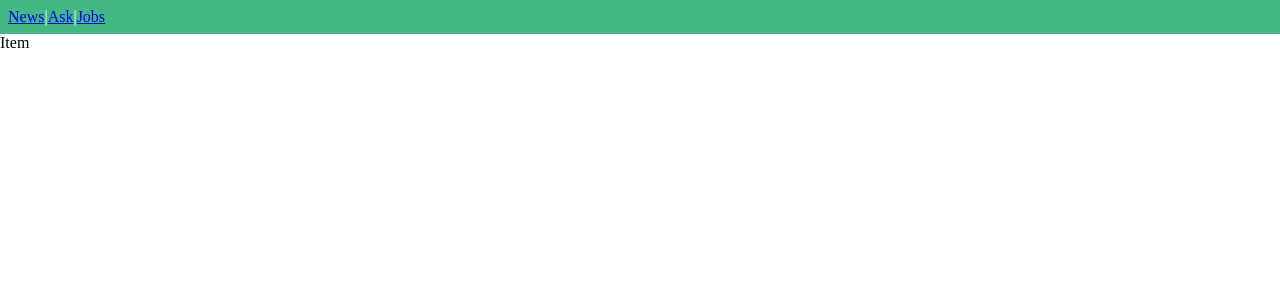
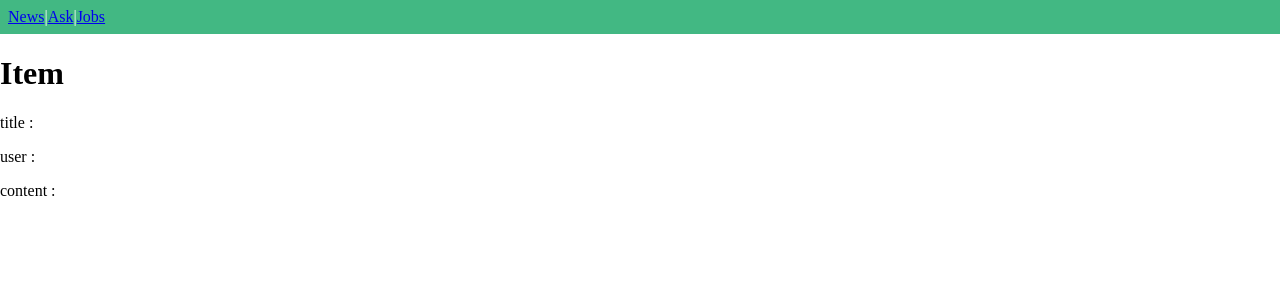
Before and after one commit to jishuya/vue-news, a Vue app: page /item in a window 1280 px wide. Shown: the top 300 px of the page. Built offline with nearby package versions, Linux system fonts and the light colour scheme; no server answers.

Commit message:
itemView added

```diff
--- a/src/api/index.js
+++ b/src/api/index.js
@@ -19,14 +19,17 @@ function fetchAskList() {
 }
 
 function fetchUserInfo(username) {
-    console.log("fetchUserInfo:", username)
-    console.log("fetchUserInfo:", `${config.baseurl}user/${username}.json`)
     return axios.get(`${config.baseurl}user/${username}.json`)
+}
+
+function fetchItemInfo(itemid) {
+    return axios.get(`${config.baseurl}item/${itemid}.json`)
 }
 
 export {
     fetchNewsList,
     fetchJobsList,
     fetchAskList,
-    fetchUserInfo
+    fetchUserInfo,
+    fetchItemInfo
 }
--- a/src/routes/index.js
+++ b/src/routes/index.js
@@ -4,8 +4,8 @@ import VueRouter from 'vue-router';
 import NewsView from '../views/NewsView.vue'
 import AskView from '../views/AskView.vue'
 import JobsView from '../views/JobsView.vue'
+import UserView from '../views/UserView.vue'
 import ItemView from '../views/ItemView.vue'
-import UserView from '../views/UserView.vue'
 
 Vue.use(VueRouter);
 
@@ -36,5 +36,9 @@ export const router = new VueRouter({
             path: '/user/:id',
             component: UserView
         },
+        {
+            path: '/item/:id',
+            component: ItemView
+        },
     ]
 });
--- a/src/store/actions.js
+++ b/src/store/actions.js
@@ -1,5 +1,6 @@
 
-import { fetchNewsList, fetchJobsList, fetchAskList, fetchUserInfo } from '../api/index.js'
+import { fetchNewsList, fetchJobsList, fetchAskList,
+  fetchUserInfo, fetchItemInfo } from '../api/index.js'
 
 export default {
     FETCH_NEWS(context) {
@@ -42,6 +43,15 @@ export default {
       .catch(error => {
         console.log(error)
       })
+  },
+  FETCH_ITEM({ commit }, id){
+    fetchItemInfo(id)
+      .then(({ data })=>{
+        commit('SET_ITEM', data)
+      })
+      .catch(error=>{
+        console.log(error)
+      })
   }
 
 }
--- a/src/store/index.js
+++ b/src/store/index.js
@@ -10,7 +10,8 @@ export const store = new Vuex.Store({
         news: [],
         jobs: [],
         ask: [],
-        user: {}
+        user: {},
+        item : {}
     },
     getters: {
       fetchedAsk(state){
--- a/src/store/mutations.js
+++ b/src/store/mutations.js
@@ -10,6 +10,9 @@ export default {
     },
     SET_USER(state, user){
       state.user = user
+    },
+    SET_ITEM(state, id){
+      state.item = id
     }
 
   }
--- a/src/views/AskView.vue
+++ b/src/views/AskView.vue
@@ -1,7 +1,7 @@
 <template>
     <div>
         <p v-for="(item, index) in fetchedAsk" :key="index">
-            <a :href="item.url">{{ item.title }}</a>
+            <router-link :to="`item/${item.id}`">{{ item.title }}</router-link>
             <small>{{ item.time_ago }} by {{ item.user }}</small>
         </p>
     </div>
--- a/src/views/ItemView.vue
+++ b/src/views/ItemView.vue
@@ -1,12 +1,24 @@
 <template>
     <div>
-        Item
+        <h1>Item</h1>
+        <p>title : {{ itemInfo.title}}</p>
+        <p>user : {{ itemInfo.user}}</p>
+        <p>content : {{ itemInfo.content}}</p>
+
     </div>
 </template>
 
 <script>
 export default {
-
+    computed: {
+        itemInfo(){
+            return this.$store.state.item;
+        }
+    },
+    created(){
+        const itemID = this.$route.params.id
+        this.$store.dispatch('FETCH_ITEM', itemID)
+    },
 }
 </script>
 
```
